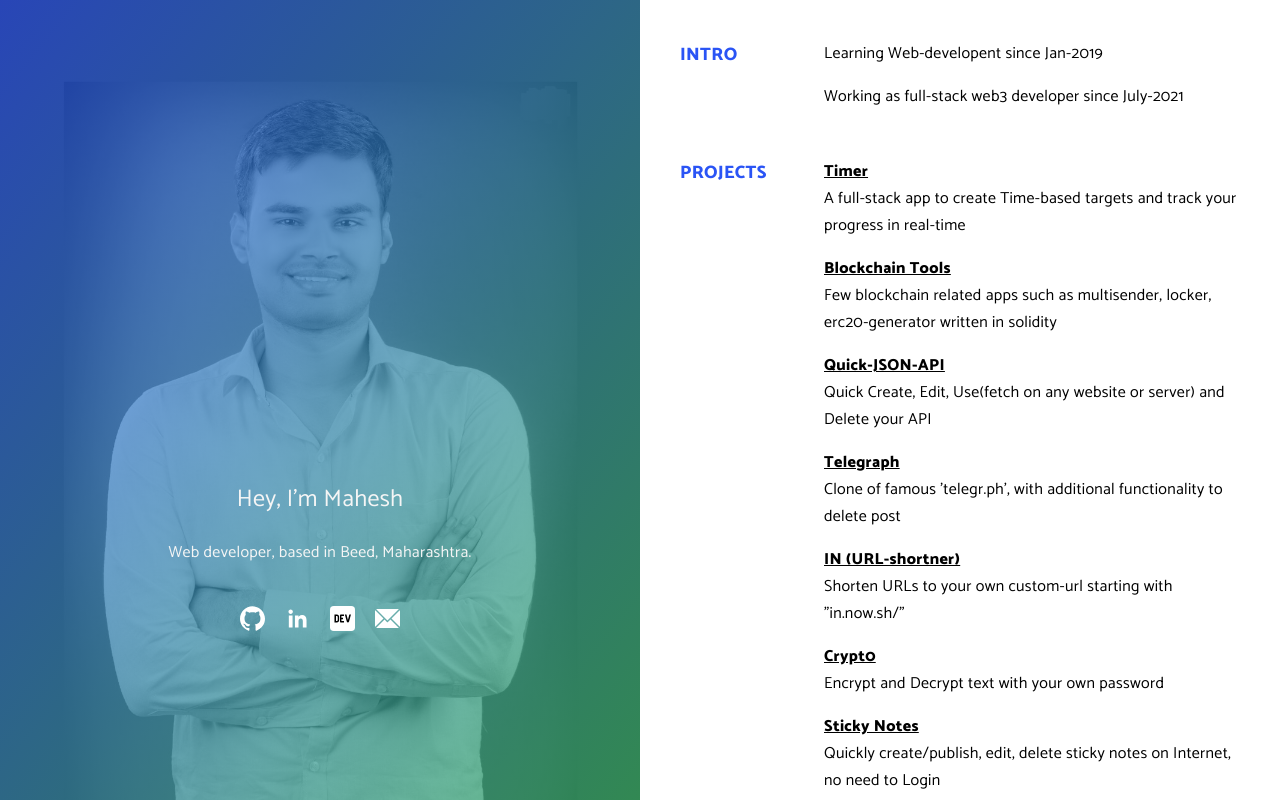
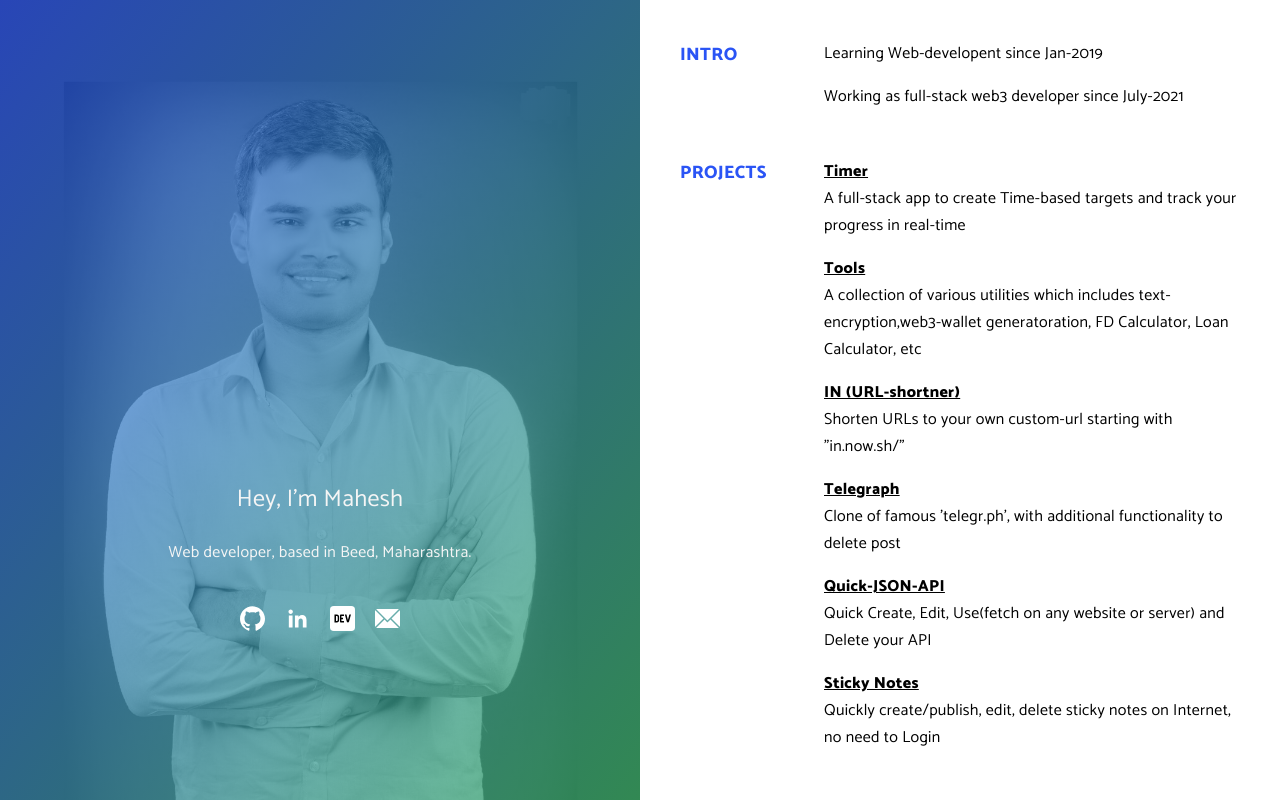
Before and after one commit to YoungMahesh/YoungMahesh, a Next.js app: page / in a window 1280 px wide. Shown: the top 802 px of the page. Built offline with nearby package versions, Linux system fonts and the light colour scheme.

Commit message:
updated project-list

```diff
--- a/components/RightSide.tsx
+++ b/components/RightSide.tsx
@@ -22,15 +22,15 @@ export default function RightSide() {
             description="A full-stack app to create Time-based targets and track your progress in real-time"
           />
           <ProjectBox
-            name="Blockchain Tools"
-            link="https://blockchaintools.vercel.app/"
-            description="Few blockchain related apps such as multisender, locker, erc20-generator written in solidity"
+            name="Tools"
+            link="https://tools0.vercel.app/"
+            description="A collection of various utilities which includes text-encryption,web3-wallet generatoration,
+                FD Calculator, Loan Calculator, etc"
           />
           <ProjectBox
-            name="Quick-JSON-API"
-            link="https://quick-json-api.now.sh"
-            description="Quick Create, Edit, Use(fetch on any website or server) and
-							Delete your API"
+            name="IN (URL-shortner)"
+            link="https://in.now.sh/"
+            description='Shorten URLs to your own custom-url starting with "in.now.sh/"'
           />
           <ProjectBox
             name="Telegraph"
@@ -39,14 +39,10 @@ export default function RightSide() {
               delete post"
           />
           <ProjectBox
-            name="IN (URL-shortner)"
-            link="https://in.now.sh/"
-            description='Shorten URLs to your own custom-url starting with "in.now.sh/"'
-          />
-          <ProjectBox
-            name="Crypt0"
-            link="https://crypt0.now.sh/"
-            description="Encrypt and Decrypt text with your own password"
+            name="Quick-JSON-API"
+            link="https://quick-json-api.now.sh"
+            description="Quick Create, Edit, Use(fetch on any website or server) and
+							Delete your API"
           />
           <ProjectBox
             name="Sticky Notes"
```
Also changed, not shown: package.json (+1 -9 lines), 1 other file (tests, documents, lock files or other folders).
